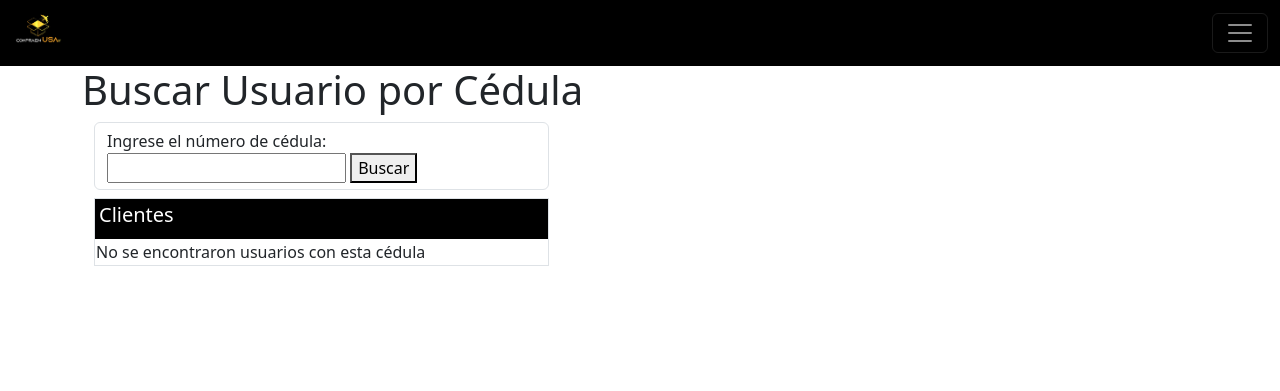
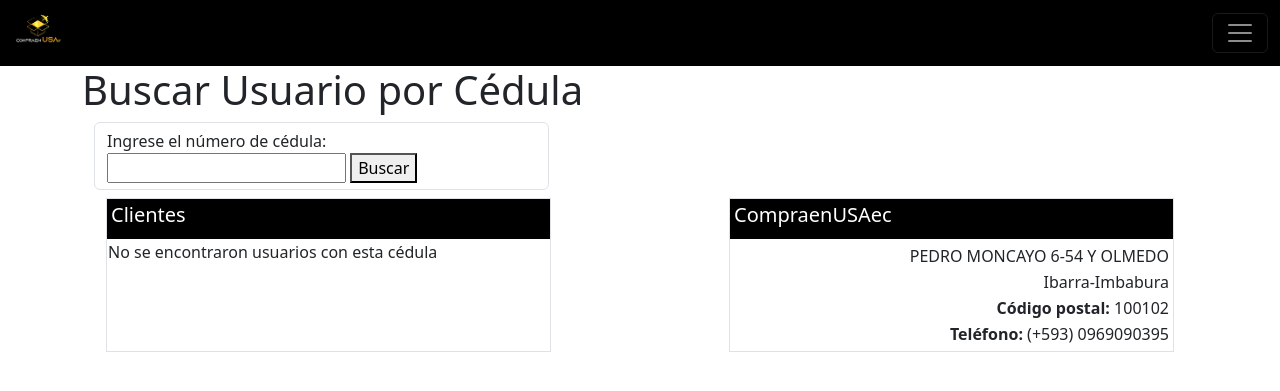
Before and after one commit to MiguelAngelEc/Recibo_compraenUSAec, a Django app: page /facturaUsuarios/ in a window 1280 px wide. Shown: the top 391 px of the page. Run offline with Django 5.2, Linux system fonts and the light colour scheme.

Commit message:
Se Agrego detalles de Factura

```diff
--- a/aplicaciones/Registro_Usuarios/templates/facturaUsuarios.html
+++ b/aplicaciones/Registro_Usuarios/templates/facturaUsuarios.html
@@ -18,12 +18,11 @@
 
 
     <!-- Tabla que mostrará los datos del usuario encontrado -->
+    <div class="container d-flex justify-content-between col-12">
         <div class="border col-5">
             <div class=" p-1 bg-black text-white">
                 <h5 >Clientes</h5>
             </div>
-
-
             <table>
                 <tbody>
                     {% if usuarios %}
@@ -43,6 +42,23 @@
                 </tbody>
             </table>
         </div>
+        <div class="border col-5">
+            <div class=" p-1 bg-black  text-white">
+                <h5 >CompraenUSAec</h5>
+            </div>
+            <table>
+                <tbody>
+                    <tr class="row text-end p-1">
+                        <td> PEDRO MONCAYO 6-54 Y OLMEDO</td>
+                        <td>Ibarra-Imbabura</td>
+                        <td><strong>Código postal:</strong>  100102</td>
+                        <td><strong> Teléfono: </strong> (+593) 0969090395</td>
+                    </tr>
+                </tbody>
+            </table>
+        </div>
+    </div>
+
 
 
 </div>
--- a/aplicaciones/Registro_Usuarios/url.py
+++ b/aplicaciones/Registro_Usuarios/url.py
@@ -13,4 +13,6 @@ urlpatterns = [
     path('eliminarUsuarios/<codigo>/', views.eliminarUsuarios, name='eliminarUsuarios'),
     # URL para factura de usuarios
     path('facturaUsuarios/', views.facturaUsuarios, name='facturaUsuarios'),
+    #Crea vista de Busqueda de Usuario
+
 ]
--- a/aplicaciones/Registro_Usuarios/views.py
+++ b/aplicaciones/Registro_Usuarios/views.py
@@ -67,9 +67,10 @@ def eliminarUsuarios(request, codigo):
 
 #Parte de Factura
 def facturaUsuarios(request):
+    usuario = None
     if request.method == 'POST':
         # Obtener la cédula ingresada en el formulario
-        cedula = request.POST.get('cedula', None)
+        cedula = request.POST.get('cedula')
 
         # Verificar si se ingresó una cédula y buscar en la base de datos
         if cedula:
```
Lines whose indentation alone changed are shown as unchanged.
